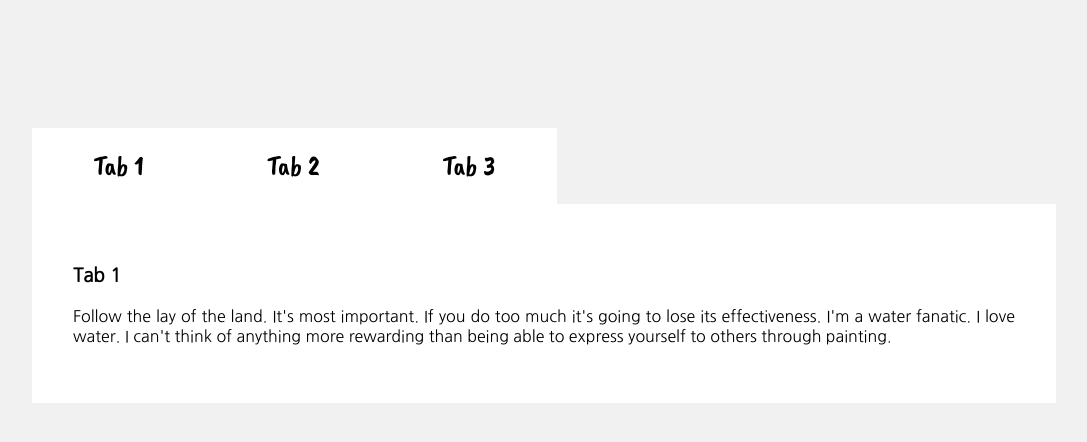
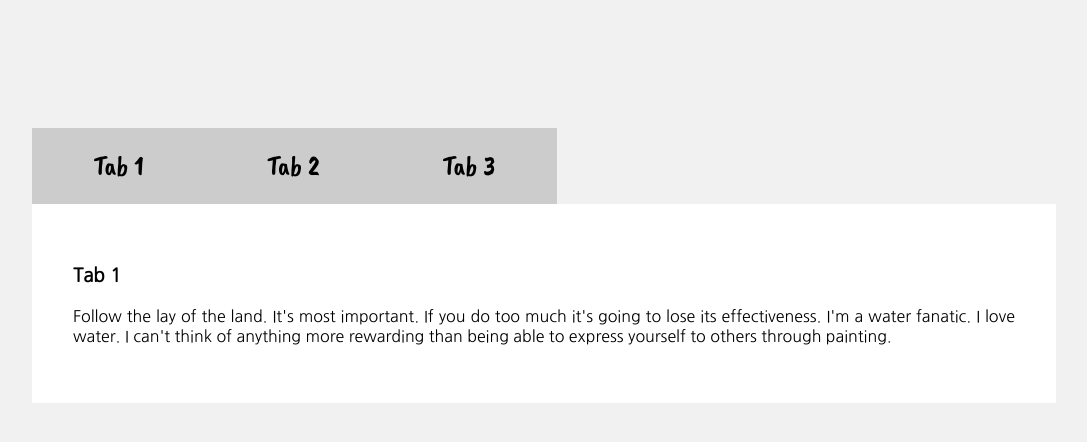
Before and after one commit to MandSolo/tab-component, a React (Create React App) app: page / in a window 1280 px wide. Shown: the top 442 px of the page, without its empty margins (96-1183 px from the left). Built offline with nearby package versions, Linux system fonts and the light colour scheme.

Commit message:
update tab css

```diff
--- a/src/components/Tab.jsx
+++ b/src/components/Tab.jsx
@@ -30,27 +30,23 @@ class Tab extends Component {
   };
 
   render() {
-    // console.log(this.state.index);
-
-    // console.log(this.state.data[this.state.index]);
-
     return (
       <div className="Tab-container">
         <div className="Tab-buttons">
           <button
-            className="Tab-links"
+            className="Tab-link-selected"
             onClick={() => this.setState({ index: 0 })}
           >
             {this.state.data[0].Title}
           </button>
           <button
-            className="Tab-links"
+            className="Tab-link"
             onClick={() => this.setState({ index: 1 })}
           >
             {this.state.data[1].Title}
           </button>
           <button
-            className="Tab-links"
+            className="Tab-link"
             onClick={() => this.setState({ index: 2 })}
           >
             {this.state.data[2].Title}
--- a/src/styling/Tab.css
+++ b/src/styling/Tab.css
@@ -4,7 +4,7 @@
 }
 
 .Tab-buttons button {
-  background-color: white;
+  background-color: #ccc;
   float: left;
   border: none;
   outline: none;
@@ -16,11 +16,13 @@
 }
 
 .Tab-buttons button:hover {
-  background-color: #ccc;
+  background-color: white;
+  border-top: 8px solid rgb(20, 160, 160);
 }
 
-.Tab-buttons button.active {
+.Tab-buttons button:active {
   background-color: white;
+  border-top: 8px solid rgb(20, 160, 160);
 }
 
 .Tab-content {
```
